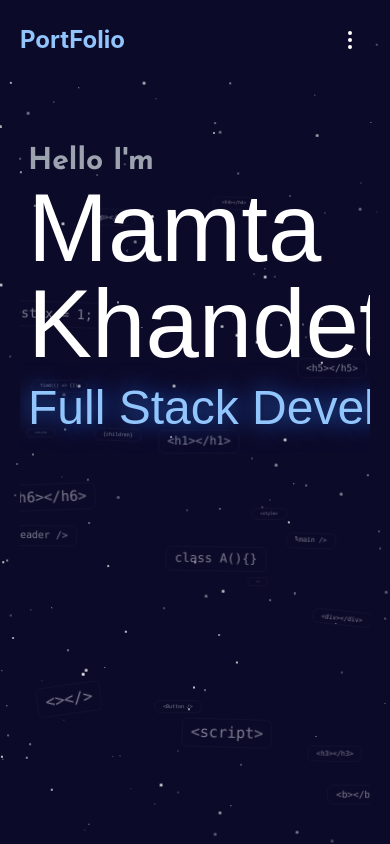
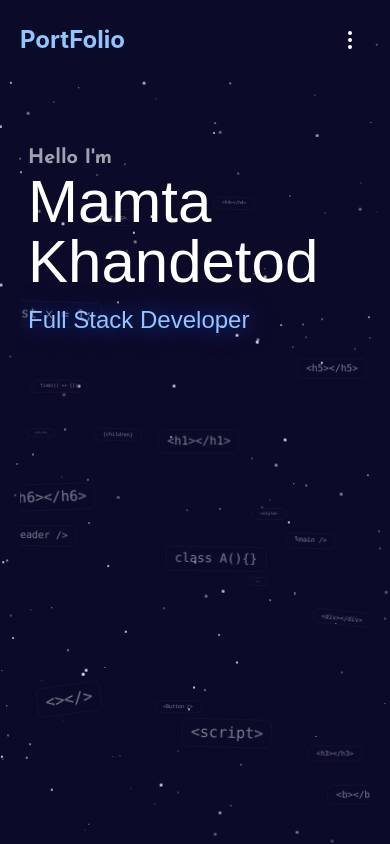
Before and after one commit to Mamta-Khandetod/Personal_Portfolio_Frontend, a React (Create React App) app: page / in a window 390 px wide. Built offline with nearby package versions, Linux system fonts and the light colour scheme; a web font is replaced by a local one.

Commit message:
Update FloatingCodeBackdrop.jsx
Edit font size for mobile view for heading component

```diff
--- a/src/FloatingCodeBackdrop.jsx
+++ b/src/FloatingCodeBackdrop.jsx
@@ -94,9 +94,9 @@ export default function FloatingCodeBackdrop({ count = 20, className = "h-full"
             {/* Optional centered content area (enable pointer events) */}
             <div className={`grid grid-col-2 items-center  flex-col px-2 lg:px-12  ${inView ? "animate-slideInLeft" : "opacity-0"
                 }`}>
-                <div className='font-extrabold text-3xl text-gray-400 font-josefin'>Hello I'm</div>
-                <div className=' text-8xl text-white font-wdxl initial-hidden animate-slideInLeft'>Mamta Khandetod</div>
-                <div className=' text-5xl text-blue-300 font-medium font-wdxl mt-3  animate-glow'>Full Stack Developer</div>
+                <div className='font-extrabold text-xl lg:text-3xl text-gray-400 font-josefin'>Hello I'm</div>
+                <div className=' text-6xl lg:text-8xl text-white font-wdxl initial-hidden animate-slideInLeft'>Mamta Khandetod</div>
+                <div className='text-2xl lg:text-5xl text-blue-300 font-medium font-wdxl mt-3  animate-glow'>Full Stack Developer</div>
             </div>
 
             {/* Floating keyframes */}
```
